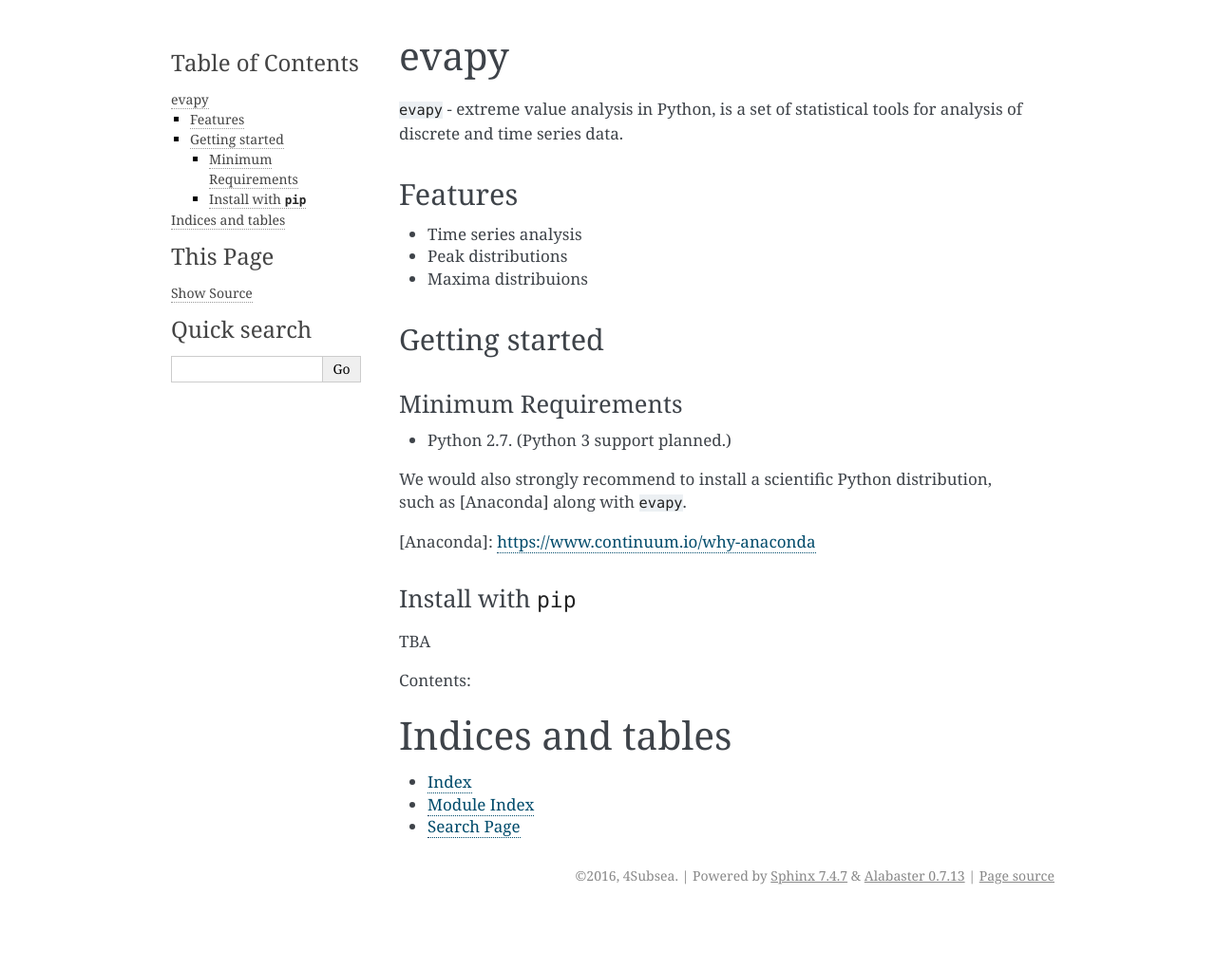
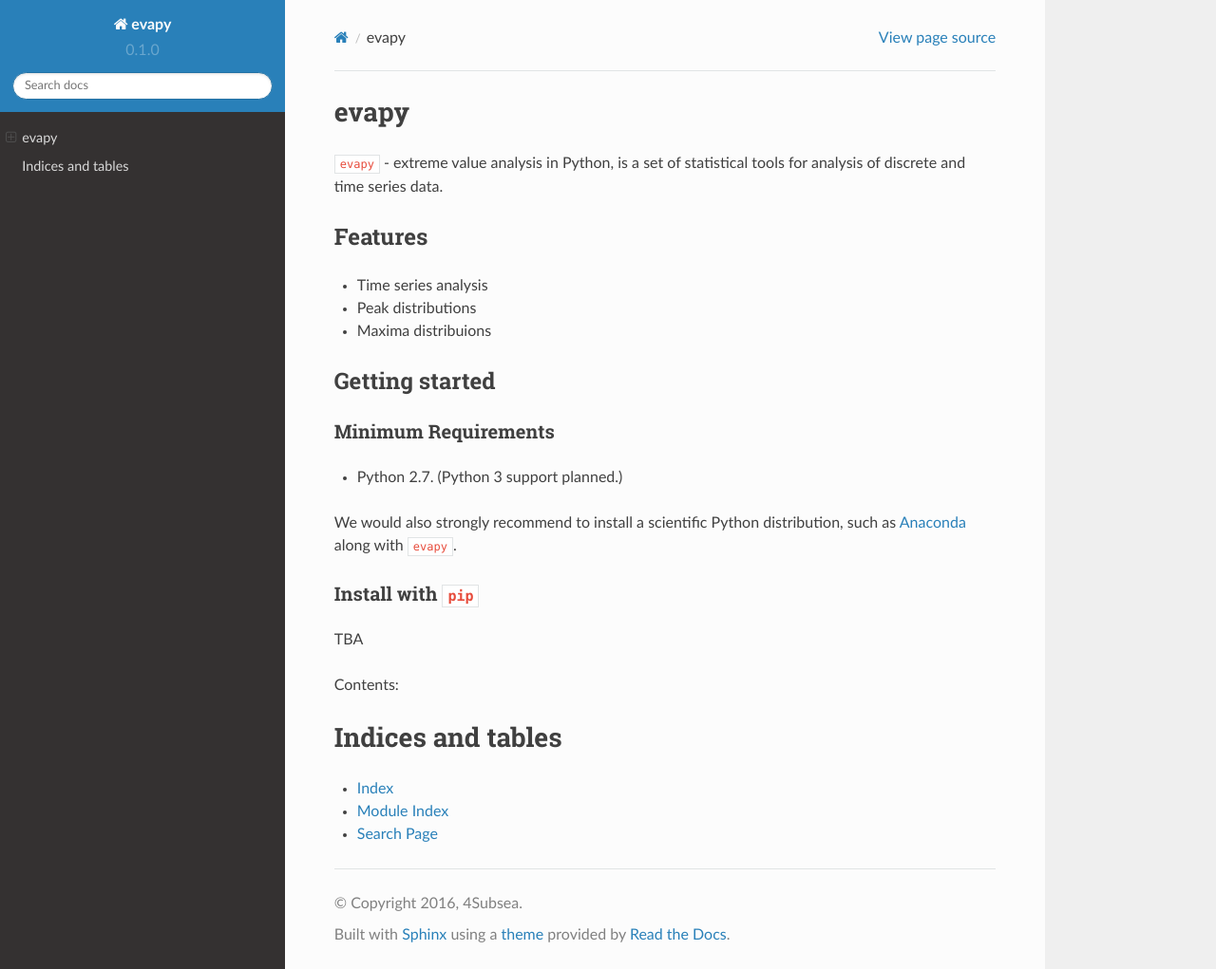
Before and after one commit to 4Subsea/evapy, a Sphinx documentation site: the page built from doc/index.rst, in a window 1280 px wide and 1021 px high. Shown: the whole window at 95% size. Built offline with Sphinx 7.4.7 and the Read the Docs theme 2.0.0, drawn with Linux system fonts in a browser that asks for light colours.

Commit message:
doc: change sphinx theme

```diff
--- a/doc/conf.py
+++ b/doc/conf.py
@@ -36,7 +36,7 @@ extensions = [
     'sphinx.ext.todo',
     'sphinx.ext.coverage',
     'sphinx.ext.viewcode',
-    'sphinx.ext.githubpages',
+    #'sphinx.ext.githubpages',
 ]
 
 # Add any paths that contain templates here, relative to this directory.
@@ -127,7 +127,7 @@ todo_include_todos = True
 # The theme to use for HTML and HTML Help pages.  See the documentation for
 # a list of builtin themes.
 #
-html_theme = 'alabaster'
+html_theme = 'sphinx_rtd_theme'
 
 # Theme options are theme-specific and customize the look and feel of a theme
 # further.  For a list of options available for each theme, see the
--- a/doc/index.rst
+++ b/doc/index.rst
@@ -19,9 +19,9 @@ Minimum Requirements
 - Python 2.7. (Python 3 support planned.)
 
 We would also strongly recommend to install a scientific Python distribution,
-such as [Anaconda] along with ``evapy``.
+such as `Anaconda`_ along with ``evapy``.
 
-[Anaconda]: https://www.continuum.io/why-anaconda
+.. _Anaconda: https://www.continuum.io/why-anaconda
 
 Install with ``pip``
 ^^^^^^^^^^^^^^^^^^^^
```
